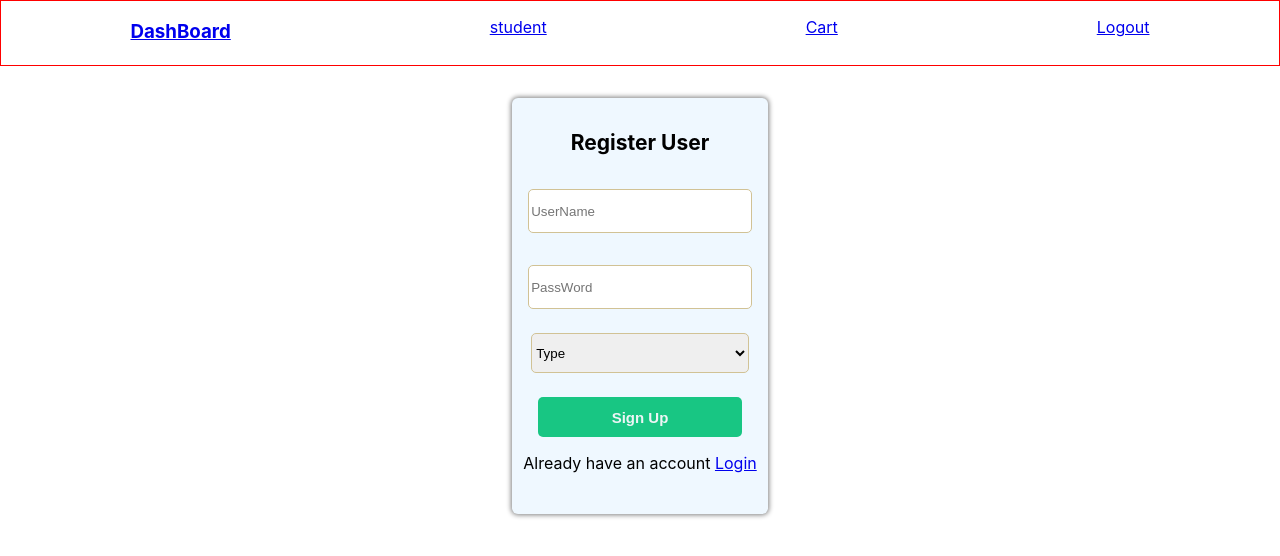
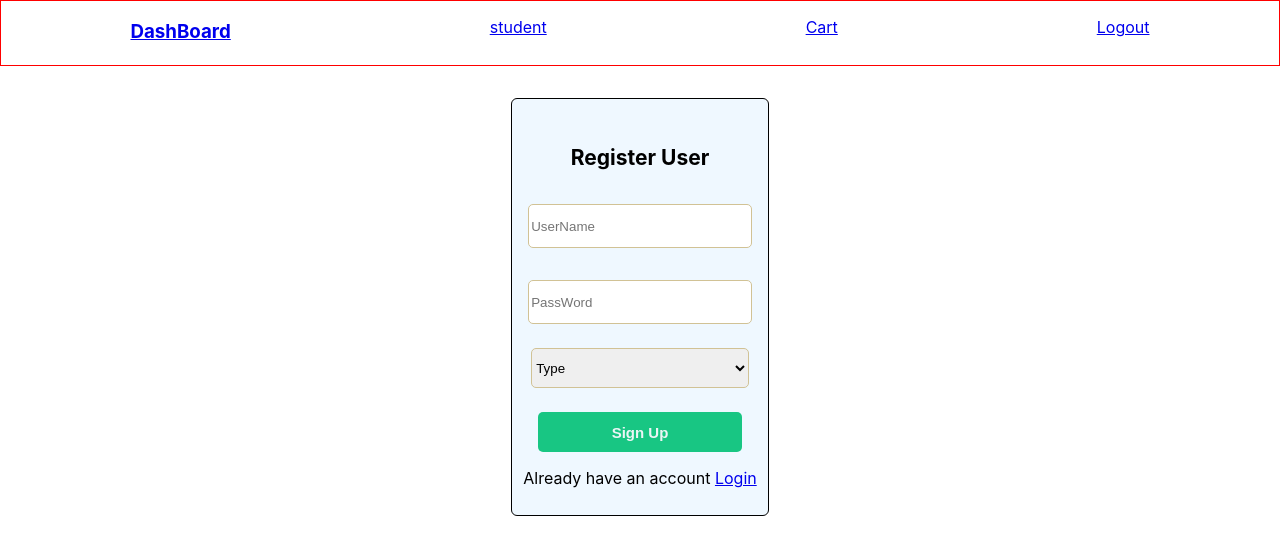
Before and after one commit to niteshrawat0401/Student-dashboard, a React (Create React App) app in the folder infinity/client/: page / in a window 1280 px wide. Shown: the top 556 px of the page. Built offline with nearby package versions, Linux system fonts and the light colour scheme.

Commit message:
css in search tag

```diff
--- a/infinity/client/src/components/pages/Student.jsx
+++ b/infinity/client/src/components/pages/Student.jsx
@@ -194,7 +194,7 @@ export const Student = () => {
       </div>
 
       <div className="appendtable">
-        <input type="text"  placeholder="Search" onChange={handleSearchfilter}/>
+        <input type="text" style={{padding: "3px 20px"}}  placeholder="Search" onChange={handleSearchfilter}/>
         {loader ? (
           <div style={{ textAlign: "center" }}>
             <img style={{ textAlign: "center", width: "30%" }} src={spinner} />
--- a/infinity/client/src/components/pages/css/login.css
+++ b/infinity/client/src/components/pages/css/login.css
@@ -1,6 +1,7 @@
 .login_main_container {
     background-color: #eff8ff;
-    box-shadow: 0px 0px 5px 1px gray;
+    /* box-shadow: 0px 0px 5px 1px gray; */
+    border: 1px solid;
     height: 23.5rem;
     width: 20%;
     margin: auto;
--- a/infinity/client/src/components/pages/css/signup.css
+++ b/infinity/client/src/components/pages/css/signup.css
@@ -1,6 +1,7 @@
 .signup_main_cont {
     background-color: #eff8ff;
-    box-shadow: 0px 0px 5px 1px gray;
+    /* box-shadow: 0px 0px 5px 1px gray; */
+    border: 1px solid;
     height: 26rem;
     width: 20%;
     margin: auto;
--- a/infinity/client/src/components/pages/css/students.css
+++ b/infinity/client/src/components/pages/css/students.css
@@ -11,7 +11,6 @@
     gap: 40px;
     display: flex;
     flex-flow: row wrap;
-    /* justify-content: center; */
 }
 .innerForm input{
     width: 20rem;
```
